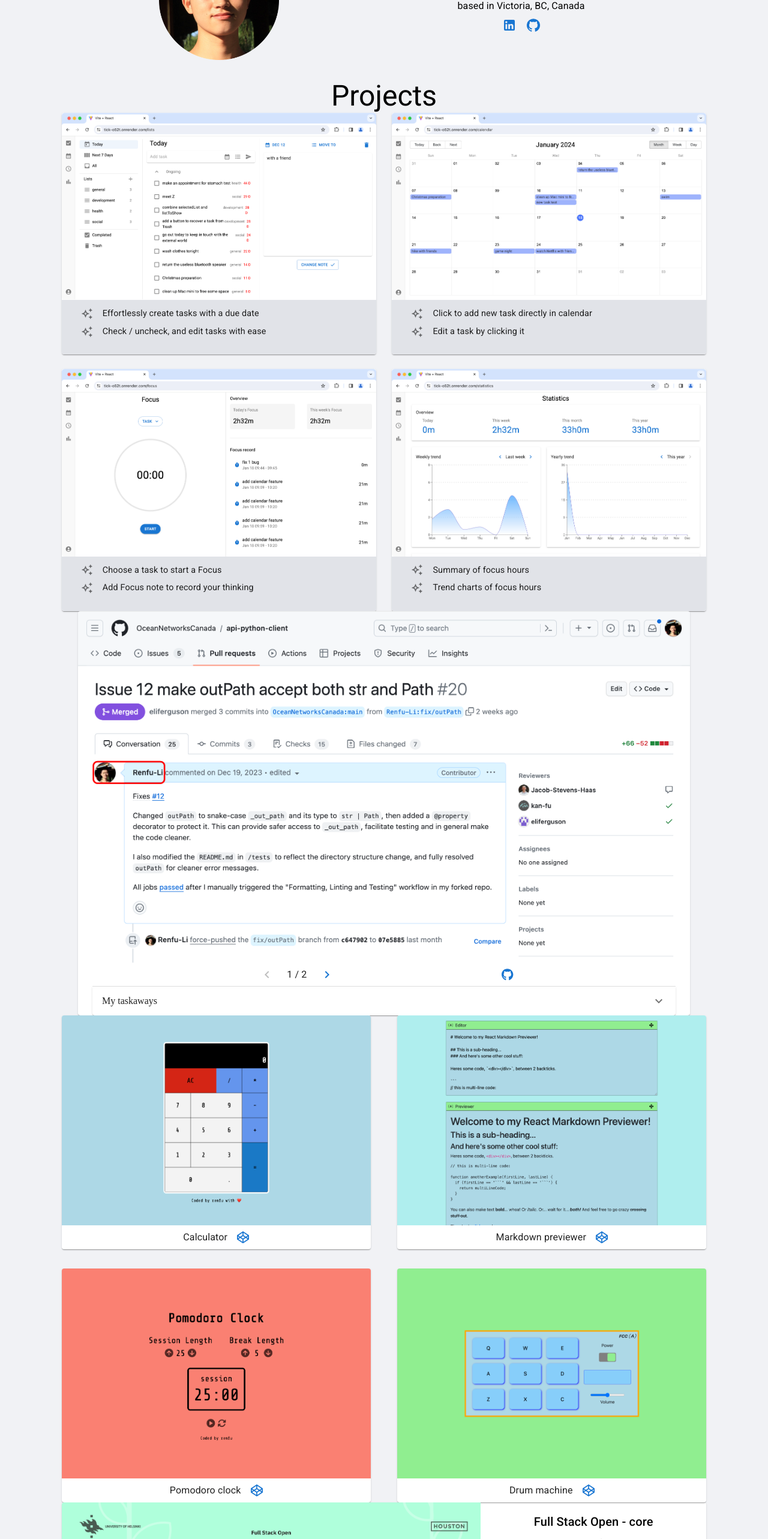
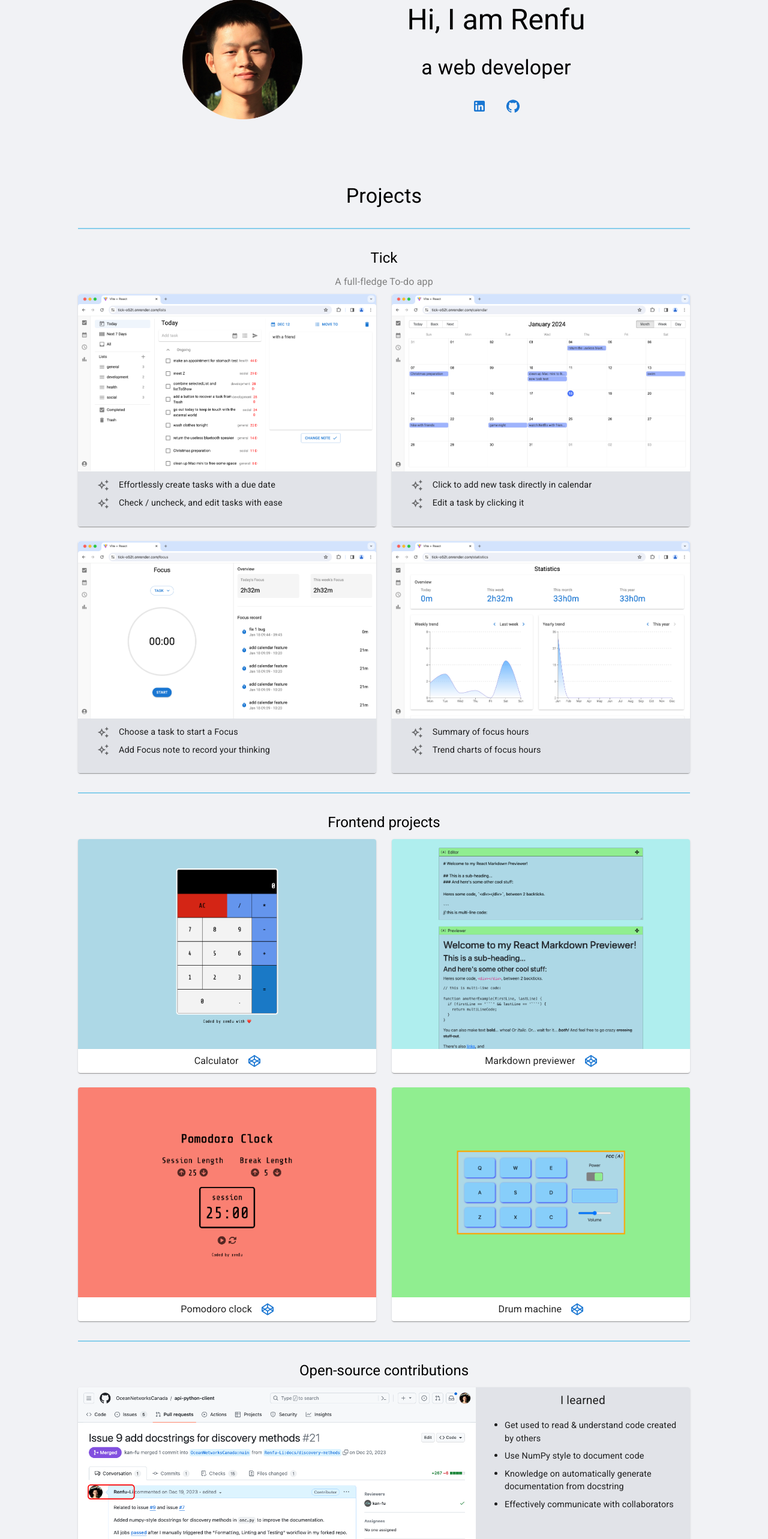
Before and after one commit to Renfu-Li/Renfu-Li.github.io, a React (Vite) app: page / in a window 1280 px wide. Shown: the part 180-2746 px from the top of the page at 60% size. Built offline with nearby package versions, Linux system fonts and the light colour scheme.

Commit message:
ready for first deployment

```diff
--- a/src/App.jsx
+++ b/src/App.jsx
@@ -7,6 +7,7 @@ import {
   Avatar,
   Box,
   Button,
+  Divider,
   Grid,
   IconButton,
   Stack,
@@ -14,60 +15,60 @@ import {
   Typography,
 } from "@mui/material";
 
+import MenuBar from "./components/MenuBar";
 import TickPages from "./components/TickPages";
 import OpenSource from "./components/OpenSource";
 import Certificates from "./components/Certificates";
 import SmallProjects from "./components/SmallProjects";
+import Introduction from "./components/Introduction";
 import Contact from "./components/Contact";
 
 function App() {
   return (
-    <Box textAlign="center">
-      <Stack direction="row" justifyContent="space-between" alignItems="center">
-        <Avatar>R</Avatar>
-        <div>
-          <Button>about</Button>
-          <Button>projects</Button>
-          <Button>contact</Button>
-        </div>
-      </Stack>
+    <Box>
+      <MenuBar />
 
-      <Stack direction="row" justifyContent="space-evenly" sx={{ my: "2em" }}>
-        <img
-          alt="personal photo"
-          height="200"
-          src="/src/assets/images/personal photo.png"
-        />
-        <Box>
-          <Typography variant="h3">Hi, I'am Renfu</Typography>
-          <Typography variant="h4">a web developer</Typography>
-          <Typography>based in Victoria, BC, Canada</Typography>
-          <IconButton>
-            <LinkedInIcon color="primary" />
-          </IconButton>
-          <IconButton>
-            <GitHubIcon color="primary" />
-          </IconButton>
-        </Box>
-      </Stack>
+      <Box textAlign="center" width="85%" maxWidth={1020} mx="auto">
+        <Introduction />
 
         {/* <Typography variant="h3" textAlign="center">
         About
       </Typography> */}
 
-      <Typography variant="h3" textAlign="center">
+        <Typography variant="h4" textAlign="center" id="projects">
           Projects
         </Typography>
 
+        <Divider
+          sx={{ my: "2em", borderColor: "skyblue", borderWidth: "1px" }}
+        />
+
         <TickPages />
+
+        <Divider
+          sx={{ my: "2em", borderColor: "skyblue", borderWidth: "0.75px" }}
+        />
+
+        <SmallProjects />
+
+        <Divider
+          sx={{ my: "2em", borderColor: "skyblue", borderWidth: "0.75px" }}
+        />
 
         <OpenSource />
 
-      <SmallProjects />
+        <Divider
+          sx={{ my: "2em", borderColor: "skyblue", borderWidth: "1px" }}
+        />
 
         <Certificates />
 
+        <Divider
+          sx={{ my: "2em", borderColor: "skyblue", borderWidth: "1px" }}
+        />
+
         <Contact />
+      </Box>
     </Box>
   );
 }
--- a/src/components/Certificates.jsx
+++ b/src/components/Certificates.jsx
@@ -21,22 +21,26 @@ import { CERTIFICATES } from "../constants";
 function Certificates() {
   const [index, setIndex] = useState(0);
 
-  // useEffect(() => {
-  //   const intervalId = setInterval(() => {
-  //     setIndex((prev) => (prev === CERTIFICATES.length - 1 ? 0 : prev + 1));
-  //   }, 5000);
+  useEffect(() => {
+    const intervalId = setInterval(() => {
+      setIndex((prev) => (prev === CERTIFICATES.length - 1 ? 0 : prev + 1));
+    }, 5000);
 
-  //   return () => clearInterval(intervalId);
-  // }, []);
+    return () => clearInterval(intervalId);
+  }, []);
 
   const disablePrev = index === 0;
   const disableNext = index === CERTIFICATES.length - 1;
 
   return (
+    <Box id="certificates">
+      <Typography mb="0.5em" variant="h4">
+        Certificates
+      </Typography>
+
       <Card
         sx={{
           display: "flex",
-        width: "85%",
           mx: "auto",
           flexDirection: { xs: "column", md: "row" },
         }}
@@ -83,7 +87,9 @@ function Certificates() {
                 onClick={() => setIndex(index - 1)}
                 disabled={disablePrev}
               >
-              <NavigateBeforeIcon color={disablePrev ? "default" : "primary"} />
+                <NavigateBeforeIcon
+                  color={disablePrev ? "default" : "primary"}
+                />
               </IconButton>
 
               <Typography width="60px">
@@ -100,6 +106,7 @@ function Certificates() {
           </Stack>
         </CardContent>
       </Card>
+    </Box>
   );
 }
 
--- a/src/components/Contact.jsx
+++ b/src/components/Contact.jsx
@@ -1,17 +1,19 @@
-import { Box, Button, TextField } from "@mui/material";
+import { Box, Button, TextField, Typography } from "@mui/material";
 
 function Contact() {
   return (
     <Box
       textAlign="center"
       component="form"
-      width="50%"
+      width="70%"
       display="flex"
       flexDirection="column"
       justifyContent="center"
       alignItems="center"
       mx="auto"
+      id="contact"
     >
+      <Typography variant="h4">Start the conversation</Typography>
       <TextField
         size="small"
         fullWidth
@@ -28,10 +30,14 @@ function Contact() {
         size="small"
         fullWidth
         margin="normal"
+        multiline
+        rows={8}
         placeholder="message"
       ></TextField>
 
-      <Button variant="outlined">Submit</Button>
+      <Button sx={{ my: "1.5em" }} variant="outlined">
+        Submit
+      </Button>
     </Box>
   );
 }
--- /dev/null
+++ b/src/components/Introduction.jsx
@@ -0,0 +1,41 @@
+import LinkedInIcon from "@mui/icons-material/LinkedIn";
+import GitHubIcon from "@mui/icons-material/GitHub";
+import { Box, IconButton, Link, Stack, Typography } from "@mui/material";
+
+function Introduction() {
+  return (
+    <Stack
+      direction="row"
+      justifyContent="space-evenly"
+      alignItems="center"
+      sx={{ my: "2em" }}
+      height="350px"
+    >
+      <img
+        alt="personal photo"
+        height="200"
+        src="/src/assets/images/personal photo.png"
+      />
+      <Stack height={250} justifyContent="space-evenly">
+        <Typography variant="h3">Hi, I am Renfu</Typography>
+        <Typography variant="h4">a web developer</Typography>
+        {/* <Typography>based in Victoria, BC, Canada</Typography> */}
+
+        <Box>
+          <Link
+            href="https://www.linkedin.com/in/renfu-li"
+            target="_blank"
+            mr="2em"
+          >
+            <LinkedInIcon color="primary" />
+          </Link>
+          <Link href="https://github.com/Renfu-Li" target="_blank">
+            <GitHubIcon color="primary" />
+          </Link>
+        </Box>
+      </Stack>
+    </Stack>
+  );
+}
+
+export default Introduction;
--- /dev/null
+++ b/src/components/MenuBar.jsx
@@ -0,0 +1,22 @@
+import { Avatar, Button, Link, Stack } from "@mui/material";
+
+function MenuBar() {
+  return (
+    <Stack
+      direction="row"
+      justifyContent="space-between"
+      alignItems="center"
+      bgcolor="rgb(225, 227, 232)"
+      padding="1em"
+    >
+      <Avatar>RL</Avatar>
+      <div>
+        <Button>Projects</Button>
+        <Button href="#certificates">Certificates</Button>
+        <Button href="#contact">Contact</Button>
+      </div>
+    </Stack>
+  );
+}
+
+export default MenuBar;
--- a/src/components/OpenSource.jsx
+++ b/src/components/OpenSource.jsx
@@ -1,37 +1,17 @@
-import AutoAwesomeOutlinedIcon from "@mui/icons-material/AutoAwesomeOutlined";
-import ExpandMoreIcon from "@mui/icons-material/ExpandMore";
-import CircleOutlinedIcon from "@mui/icons-material/CircleOutlined";
-import GitHubIcon from "@mui/icons-material/GitHub";
 import { FontAwesomeIcon } from "@fortawesome/react-fontawesome";
 import { faGithub } from "@fortawesome/free-brands-svg-icons";
 import NavigateBeforeIcon from "@mui/icons-material/NavigateBefore";
 import NavigateNextIcon from "@mui/icons-material/NavigateNext";
-import { faNode, faReact } from "@fortawesome/free-brands-svg-icons";
-import OpenInNewIcon from "@mui/icons-material/OpenInNew";
 
 import {
   Box,
-  Button,
-  Grid,
   IconButton,
   Link,
-  List,
-  ListItem,
-  ListItemIcon,
-  ListItemText,
-  Paper,
-  Slide,
   Stack,
   Tooltip,
   Typography,
   Card,
-  CardContent,
   CardMedia,
-  Chip,
-  Container,
-  Accordion,
-  AccordionSummary,
-  AccordionDetails,
 } from "@mui/material";
 import { useEffect, useState } from "react";
 import { OPEN_SOURCE } from "../constants";
@@ -39,45 +19,72 @@ import { OPEN_SOURCE } from "../constants";
 function OpenSource() {
   const [index, setIndex] = useState(0);
 
-  // useEffect(() => {
-  //   const intervalId = setInterval(() => {
-  //     setIndex((prev) => (prev === OPEN_SOURCE.length - 1 ? 0 : prev + 1));
-  //   }, 5000);
+  useEffect(() => {
+    const intervalId = setInterval(() => {
+      setIndex((prev) => (prev === OPEN_SOURCE.length - 1 ? 0 : prev + 1));
+    }, 5000);
 
-  //   return () => clearInterval(intervalId);
-  // }, []);
+    return () => clearInterval(intervalId);
+  }, []);
 
   const disablePrev = index === 0;
   const disableNext = index === OPEN_SOURCE.length - 1;
 
   return (
+    <Box>
+      <Typography mb="0.5em" variant="h5">
+        Open-source contributions
+      </Typography>
+
       <Card
         sx={{
           display: "flex",
-        width: "85%",
           mx: "auto",
-        flexDirection: "column",
+          flexDirection: { xs: "column", lg: "row" },
           maxWidth: "1020px",
         }}
       >
         <CardMedia
           component="img"
           sx={{
-          maxWidth: "1020px",
+            // maxWidth: "1020px",
+            // width: "70%",
+            maxWidth: { xs: "100%", lg: "65%" },
             flex: { xs: 1, md: "auto" },
           }}
           image={OPEN_SOURCE[index].src}
           alt={OPEN_SOURCE[index].name}
         />
 
-      <Container sx={{ padding: 0 }}>
+        <Stack
+          justifyContent="space-between"
+          alignItems="center"
+          width="100%"
+          padding="0.5em"
+          bgcolor="rgb(225, 227, 232)"
+        >
+          <Box>
+            <Typography textAlign="center" fontSize="1.2em">
+              I learned
+            </Typography>
+
+            <ul>
+              {OPEN_SOURCE[index].takeAways.map((takeaway) => (
+                <li key={takeaway} style={{ marginBottom: "0.5em" }}>
+                  <Typography textAlign="left" fontSize="0.9em">
+                    {takeaway}
+                  </Typography>
+                </li>
+              ))}
+            </ul>
+          </Box>
+
           <Stack
             direction="row"
             justifyContent="space-evenly"
             alignItems="center"
             // height="100%"
           >
-          <Stack direction="row" justifyContent="center" alignItems="center">
             <IconButton
               onClick={() => setIndex(index - 1)}
               disabled={disablePrev}
@@ -95,37 +102,16 @@ function OpenSource() {
             >
               <NavigateNextIcon color={disableNext ? "default" : "primary"} />
             </IconButton>
+
+            <Link href={OPEN_SOURCE[index].link} target="_blank">
+              <Tooltip title="See more on GitHub" placement="right">
+                <FontAwesomeIcon icon={faGithub} size="xl" />
+              </Tooltip>
+            </Link>
           </Stack>
-
-          <Tooltip title="See more on GitHub" placement="top">
-            <Link href={OPEN_SOURCE[index].link} target="_blank">
-              <FontAwesomeIcon icon={faGithub} size="lg" />
-            </Link>
-          </Tooltip>
         </Stack>
-
-        <Accordion>
-          <AccordionSummary expandIcon={<ExpandMoreIcon />}>
-            My taskaways
-          </AccordionSummary>
-          <AccordionDetails>
-            <Typography textAlign="left">
-              {OPEN_SOURCE[index].contribution}
-            </Typography>
-
-            <ul>
-              {OPEN_SOURCE[index].takeAways.map((takeAway) => (
-                <li key={takeAway}>
-                  <Typography fontSize="0.9em" textAlign="left">
-                    {takeAway}
-                  </Typography>
-                </li>
-              ))}
-            </ul>
-          </AccordionDetails>
-        </Accordion>
-      </Container>
       </Card>
+    </Box>
   );
 }
 
--- a/src/components/SmallProjects.jsx
+++ b/src/components/SmallProjects.jsx
@@ -17,15 +17,14 @@ import { faCodepen } from "@fortawesome/free-brands-svg-icons";
 
 function SmallProjects() {
   return (
-    <Grid
-      container
-      width="85%"
-      mx="auto"
-      justifyContent="space-between"
-      rowSpacing={4}
-    >
+    <Box>
+      <Typography mb="0.5em" variant="h5">
+        Frontend projects
+      </Typography>
+
+      <Grid container mx="auto" justifyContent="space-between" rowSpacing={3}>
         {SMALL_PROJECTS.map((project) => (
-        <Grid item xs={12} md={5.75} key={project.name}>
+          <Grid item xs={12} md={5.85} key={project.name}>
             <Card>
               <CardMedia
                 sx={{ height: 350 }}
@@ -51,6 +50,7 @@ function SmallProjects() {
           </Grid>
         ))}
       </Grid>
+    </Box>
   );
 }
 
--- a/src/components/TickPages.jsx
+++ b/src/components/TickPages.jsx
@@ -45,13 +45,15 @@ function TickPages() {
   const disableNext = index === TICK_PAGES.length - 1;
 
   return (
-    <Grid
-      container
-      justifyContent="space-between"
-      width="85%"
-      mx="auto"
-      rowSpacing={3}
-    >
+    <Box>
+      <Typography my="0.5em" variant="h5">
+        Tick
+      </Typography>
+      <Typography mb="0.5em" color="gray">
+        A full-fledge To-do app
+      </Typography>
+
+      <Grid container justifyContent="space-between" mx="auto" rowSpacing={3}>
         {TICK_PAGES.map((page) => (
           <Grid item key={page.id} xs={12} md={5.85}>
             <Card
@@ -99,6 +101,7 @@ function TickPages() {
           </Grid>
         ))}
       </Grid>
+    </Box>
   );
 }
 
--- a/src/constants.js
+++ b/src/constants.js
@@ -38,7 +38,7 @@ export const CERTIFICATES = [
   {
     src: "/src/assets/images/FullStackOpen-core.png",
     institution: "University of Helsinki",
-    name: "Full Stack Open - core",
+    name: "Full Stack Open - Core",
     knowledges: [
       "React",
       "Node",
@@ -128,11 +128,10 @@ export const OPEN_SOURCE = [
     contribution:
       "I added an @property decorator to protect _out_path, and modified the code to make the it accept both str & Path.",
     takeAways: [
-      "get used to read & understand an existing codebase, and modify code to solve issues",
-      "familiarized myself with Git and GitHub collaborating workflow (e.g. amending commits & rebasing) ",
-      "gained real-life experiences on Python OOP, such as using decorators to protect an attribute",
-      "dived deeper into Python's native libraries (e.g. pathlib) and related PEPs",
-      "learned how to effectively communicate with collaborators",
+      "Read, understand and modify an existing codebase",
+      "Git & GitHub collaborating workflow (e.g. amend commits & rebase) ",
+      "Real-life experiences on Python OOP, such as using decorators to protect an attribute",
+      "Python's native libraries (e.g. pathlib) & related PEPs",
     ],
   },
   {
@@ -142,9 +141,10 @@ export const OPEN_SOURCE = [
     contribution:
       "I wrote docstrings for a section of core methods, using the NumPy style",
     takeAways: [
-      "get used to read & understand code created by others",
-      "learned to use NumPy style to document code",
-      "gained knowledge on automatically generate documentation from docstring",
+      "Get used to read & understand code created by others",
+      "Use NumPy style to document code",
+      "Knowledge on automatically generate documentation from docstring",
+      "Effectively communicate with collaborators",
     ],
   },
 ];
--- a/src/index.css
+++ b/src/index.css
@@ -2,4 +2,6 @@ body,
 html,
 #root {
   background-color: rgb(241, 242, 245);
+  margin: 0;
+  font-family: "roboto", "Helvetica Neue", "sans-serif";
 }
```
Lines whose indentation alone changed are shown as unchanged.
